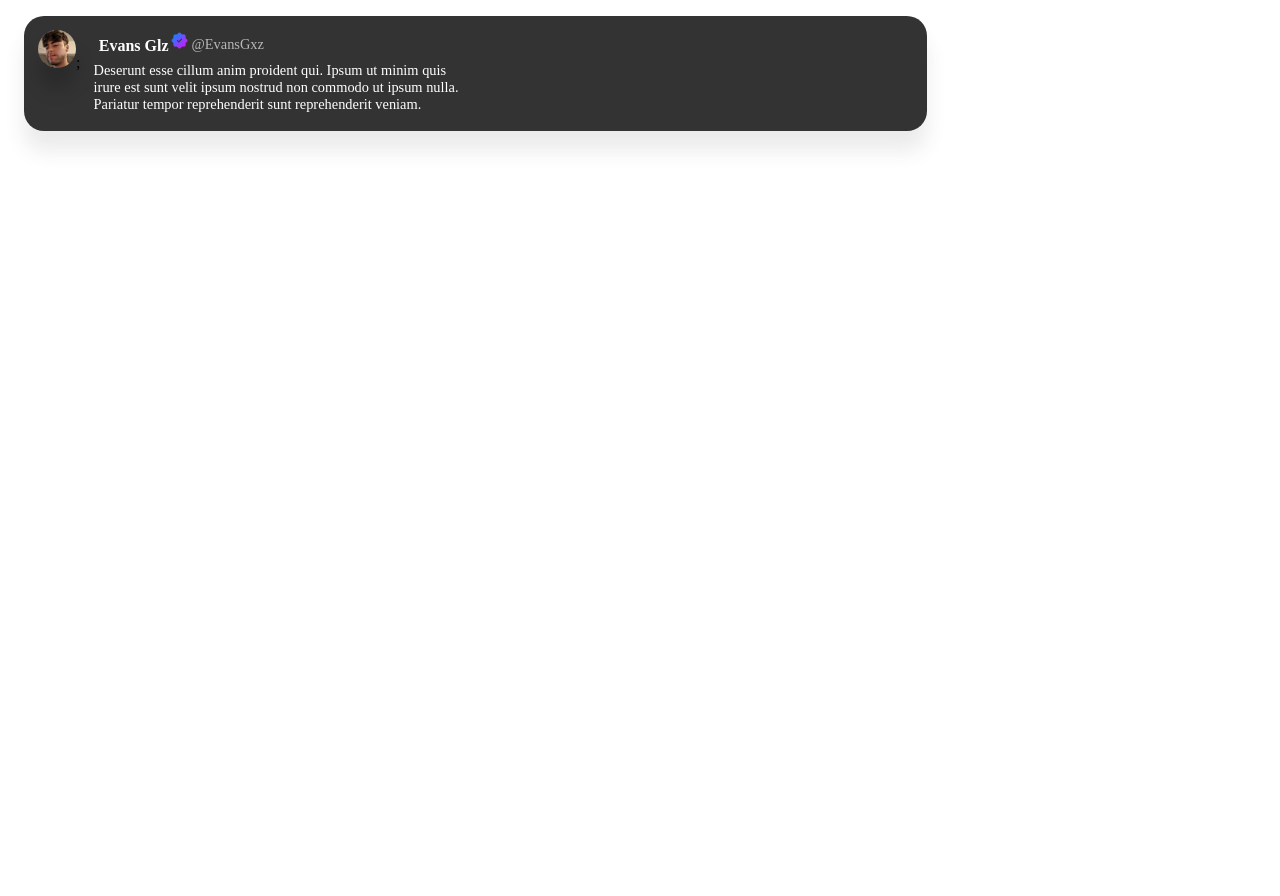
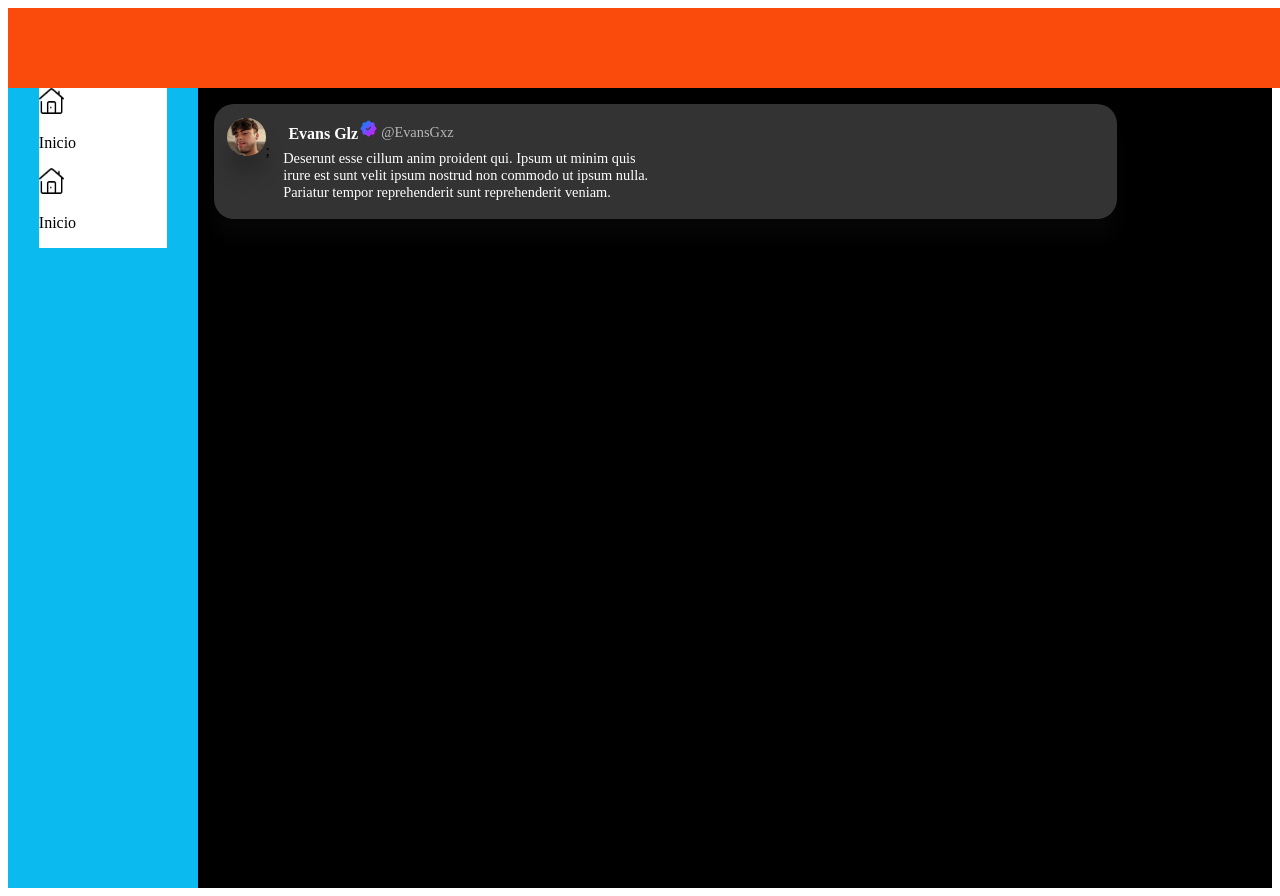
Before and after one commit to EvansGxz/Un-Crystal, a React (Create React App) app: page / in a window 1280 px wide. Before the commit the page ends 800 px from the top, so only its background shows below. Built offline with nearby package versions, Linux system fonts and the light colour scheme.

Commit message:
Testing aside bar

```diff
--- a/src/App.js
+++ b/src/App.js
@@ -1,18 +1,12 @@
-import CardPublish from "./Components/Card/card";
-import User from "./assets/user_me.png"
-import Verify from "./assets/verify/verify.png"
+
+import { Header } from "./Components/Structure/header";
+import Main from "./Components/Structure/main";
 function App() {
   return (
-    <CardPublish
-      id= "1"
-      name="Evans Glz"
-      src={User}
-      onClick={()=>console.log("hola")}
-      icon={Verify}
-      userId="@EvansGxz"
-      body="Deserunt esse cillum anim proident qui. Ipsum ut minim quis irure est sunt velit ipsum nostrud non commodo ut ipsum nulla. Pariatur tempor reprehenderit sunt reprehenderit veniam."
-    />
-  );
+    <>
+    <Header/>
+    <Main/>
+  </>);
 }
 
 export default App;
```
